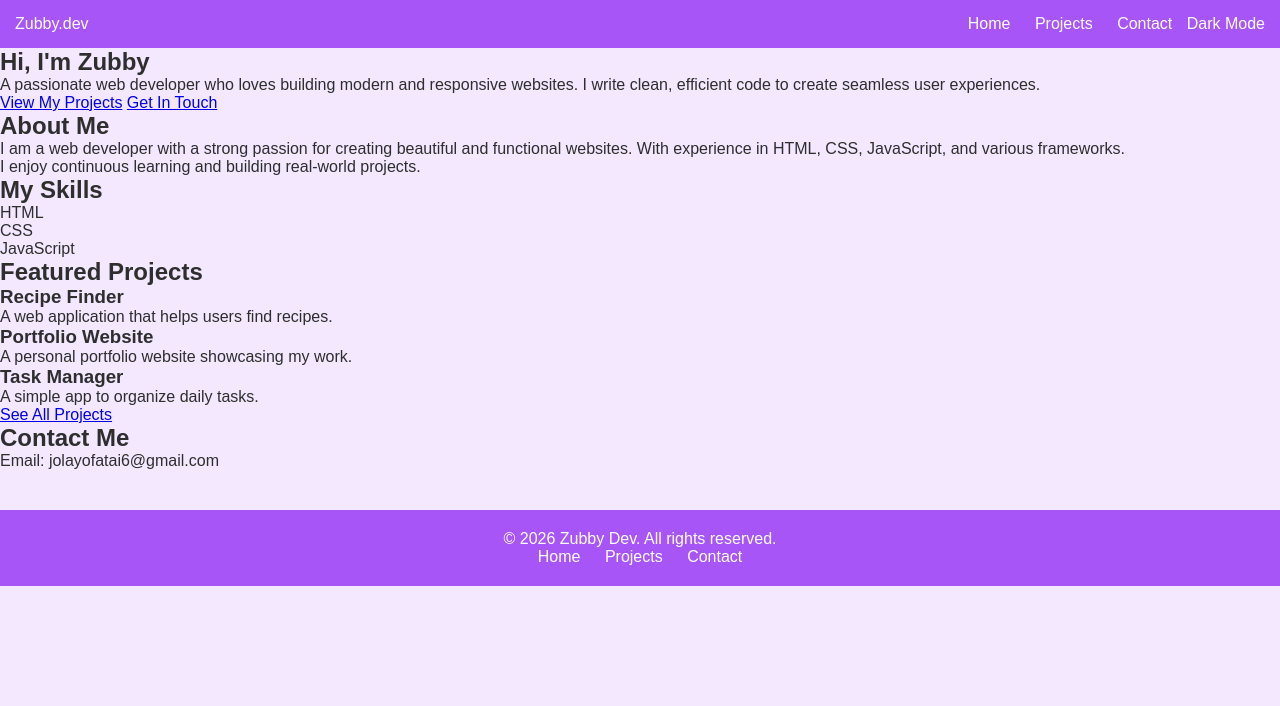
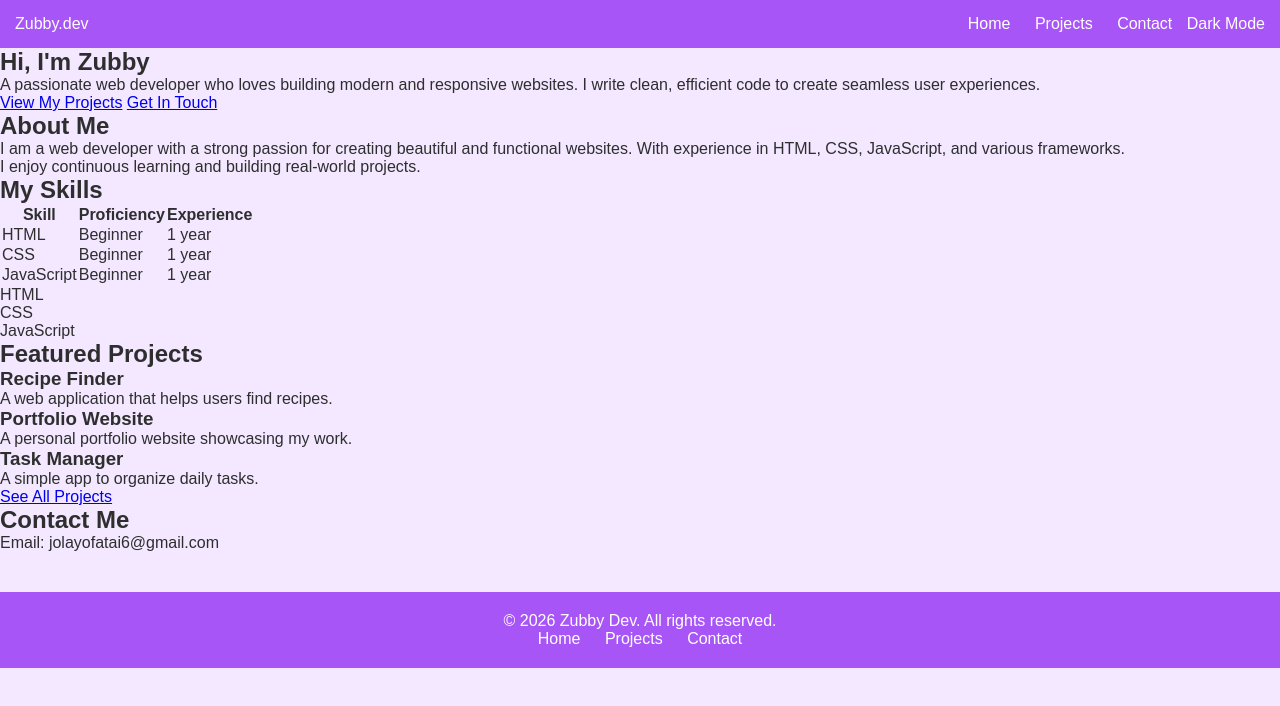
Before and after one commit to zubairatanjola6-max/FORMS-WEB-LINKS, a plain HTML site: page KINEL-WEB-DEV-PROJECT/My Projects/index.html in a window 1280 px wide. Drawn offline with Linux system fonts and the light colour scheme.

Commit message:
updated index and contact

```diff
--- a/KINEL-WEB-DEV-PROJECT/My Projects/index.html
+++ b/KINEL-WEB-DEV-PROJECT/My Projects/index.html
@@ -47,6 +47,46 @@
         <!-- Skills -->
         <section id="skills">
             <h2>My Skills</h2>
+
+            <table>
+                <!-- Header part -->
+                <thead>
+                    <tr>
+                        <th>Skill</th>
+                        <th>Proficiency</th>
+                        <th>Experience</th>
+                    </tr>
+
+                </thead>
+
+                <!-- Body part -->
+                <tbody>
+                    <tr>
+                        <td>HTML</td>
+                        <td>Beginner</td>
+                        <td>1 year</td>
+                    </tr>
+
+                    <tr>
+                        <td>CSS</td>
+                        <td>Beginner</td>
+                        <td>1 year</td>
+                    </tr>
+
+                    <tr>
+                        <td>JavaScript</td>
+                        <td>Beginner</td>
+                        <td>1 year</td>
+                    </tr>
+
+
+
+
+            </table>
+
+
+
+
             <ul>
                 <li>HTML</li>
                 <li>CSS</li>
```
Also changed, not shown: KINEL-WEB-DEV-PROJECT/My Projects/contact.html (+1 -1 lines).
